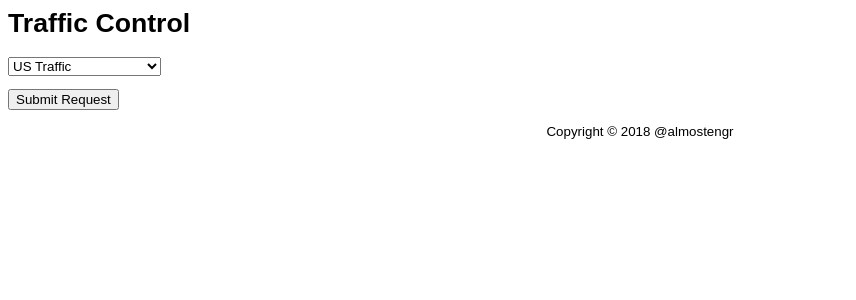
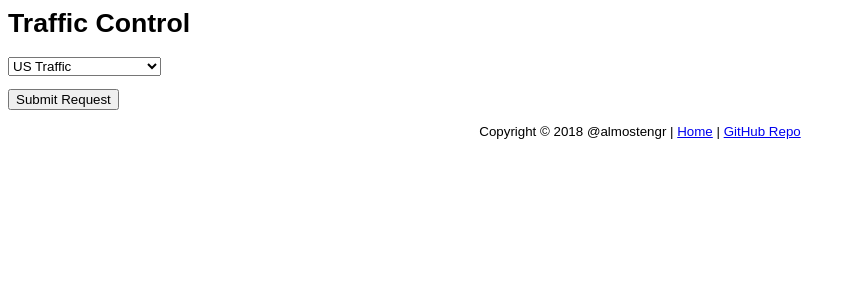
Before and after one commit to almostengr/trafficpi, a PHP site: page / in a window 1280 px wide. Shown: the top 300 px of the page, without its empty margins (0-856 px from the left). Run offline with PHP 8.4, Linux system fonts and the light colour scheme.

Commit message:
Updated footer links and text

```diff
--- a/web/index.php
+++ b/web/index.php
@@ -59,6 +59,11 @@ if ($_SERVER['REQUEST_METHOD'] == 'POST') {
 <p><input type="submit" name="Submit" value="Submit Request" /></p>
 </form>
 
-<p style="text-align: center;">Copyright &copy; 2018 @almostengr</p>
+<p style="text-align: center;">
+Copyright &copy; 2018 @almostengr |
+<a href="index.php">Home</a> |
+<a href="https:////github.com/bitsecondal/raspitraffic-stem" target="_blank">GitHub Repo</a>
+</p>
+
 </body>
 </html>
```
